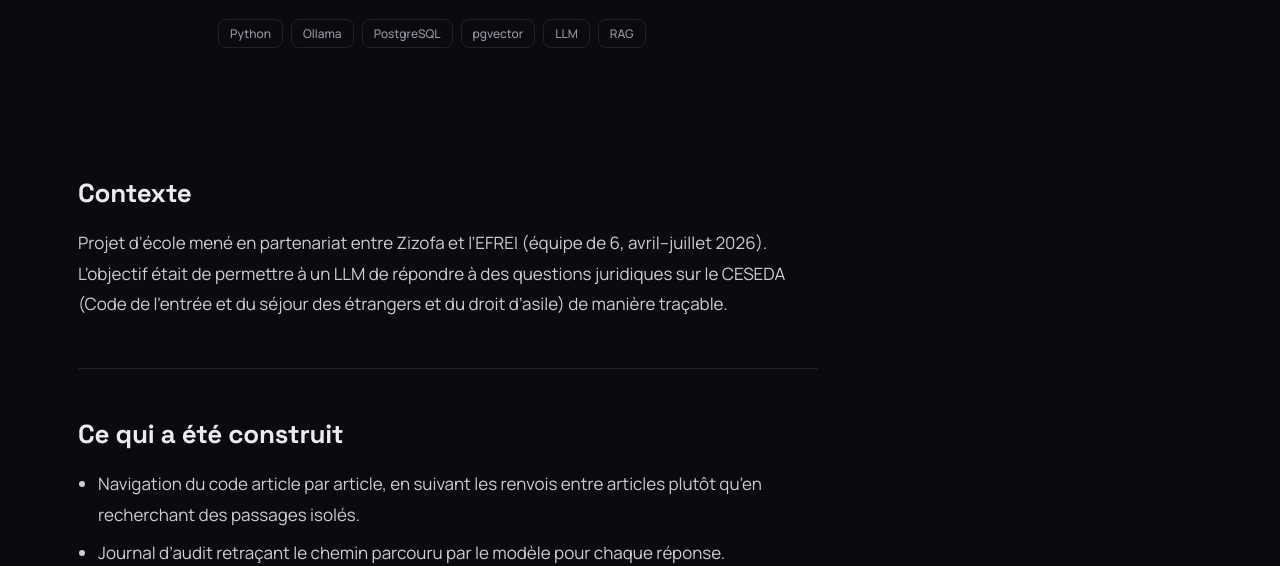
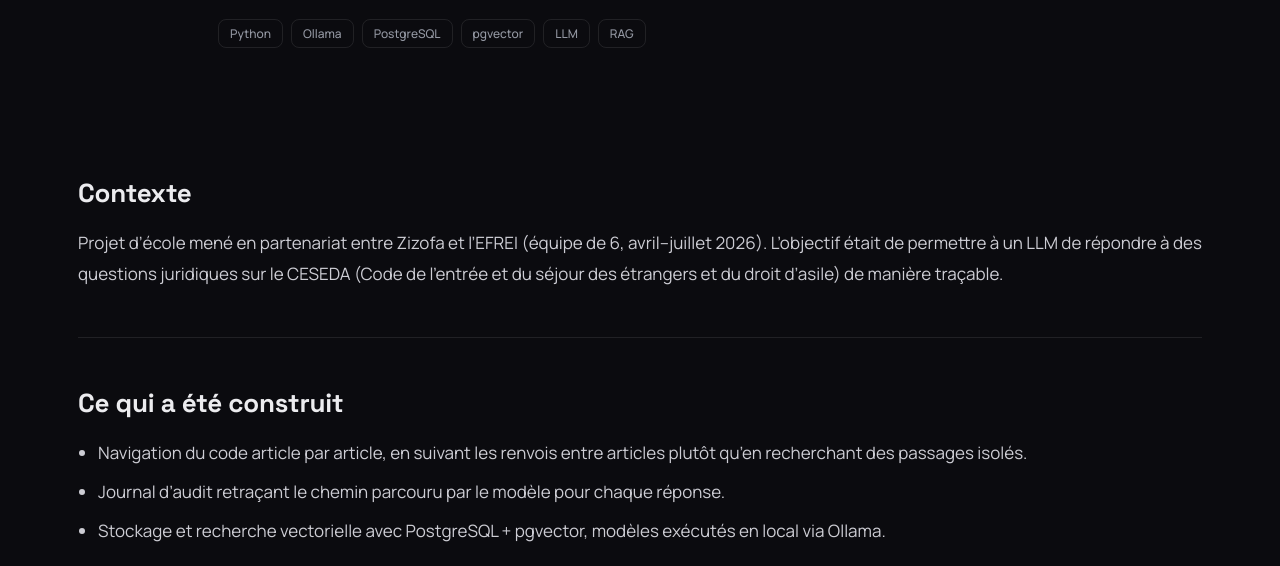
Before and after one commit to LeMages/LeMages, an Astro site in the folder portfolio/: page /projets/algn in a window 1280 px wide. Shown: the part 394-960 px from the top of the page. Built offline with nearby package versions, Linux system fonts and the light colour scheme; Astro itself is replaced by a stand-in of ours.

Commit message:
Let project detail content use full container width

```diff
--- a/portfolio/src/pages/projets/[slug].astro
+++ b/portfolio/src/pages/projets/[slug].astro
@@ -256,7 +256,6 @@ const nextProjet = currentIndex < sorted.length - 1 ? sorted[currentIndex + 1] :
   }
 
   .prose {
-    max-width: 740px;
     font: 400 17px / 1.8 'Manrope', sans-serif;
     color: #cdcdd4;
   }
```
